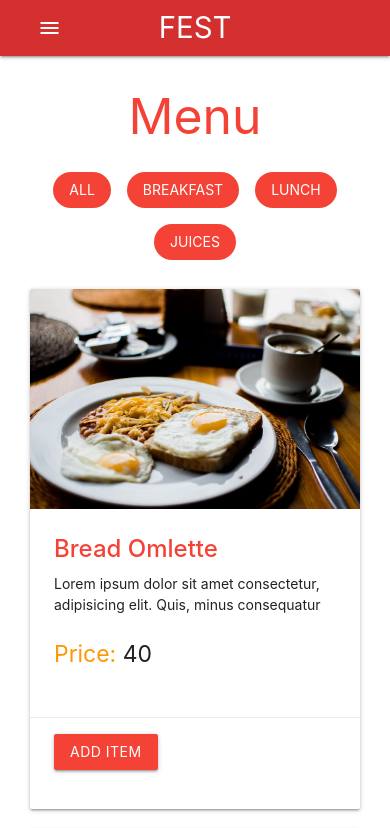
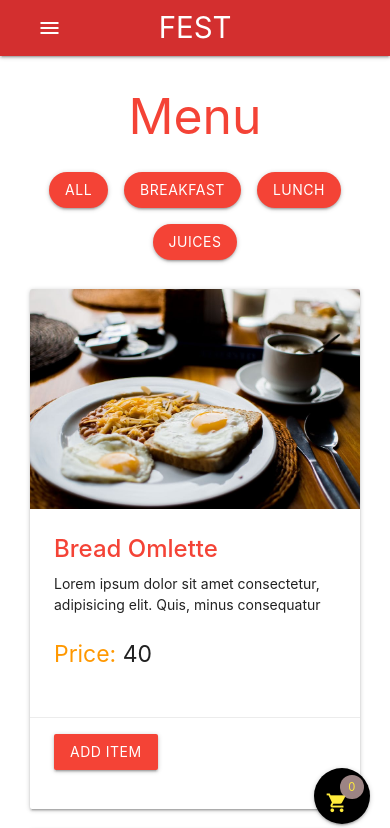
Before and after one commit to muhsinkamil/RestuarantSite-React, a React (Create React App) app: page /menu in a window 390 px wide. Shown: the top 828 px of the page. Built offline with nearby package versions, Linux system fonts and the light colour scheme.

Commit message:
separated and reused cart for smaller screens

```diff
--- a/src/Components/App.js
+++ b/src/Components/App.js
@@ -7,8 +7,15 @@ import Menu from "./Menu"
 import Cart from "./Cart"
 import Contact from "./Contact"
 import NotFound from "./NotFound"
+import CartNavigator from "./Atoms/CartNavigator"
 
 const App = () => {
+  const cartStyle = {
+    linkStyle: "btn-large btn-floating black fixed-navigation",
+    iconStyle: "material-icons yellow-text fixed-cart-icon",
+    badgeStyle: "notification-badge yellow-text fixed-notification-badge",
+  }
+
   return (
     <div className="App">
       <BrowserRouter>
@@ -20,6 +27,7 @@ const App = () => {
           <Route path="/contact" exact component={Contact}></Route>
           <Route exact component={NotFound}></Route>
         </Switch>
+        <CartNavigator cartStyle={cartStyle} />
       </BrowserRouter>
     </div>
   )
--- /dev/null
+++ b/src/Components/Atoms/CartNavigator.js
@@ -0,0 +1,21 @@
+import React from "react"
+import { Link } from "react-router-dom"
+import { connect } from "react-redux"
+
+const CartNavigator = ({ cartItemsCount, cartStyle }) => {
+  return (
+    <Link to="/cart" className={cartStyle.linkStyle}>
+      <i className={cartStyle.iconStyle}>shopping_cart</i>
+      <small className={cartStyle.badgeStyle}>{cartItemsCount}</small>
+    </Link>
+  )
+}
+
+const mapStateToProps = (state) => {
+  const { items } = state.cartItems
+  const itemIds = Object.keys(items)
+  const totalQuantity = itemIds.reduce((acc, id) => acc + items[id].quantity, 0)
+  return { cartItemsCount: totalQuantity }
+}
+
+export default connect(mapStateToProps)(CartNavigator)
--- a/src/Components/Atoms/ParallaxImg.js
+++ b/src/Components/Atoms/ParallaxImg.js
@@ -2,11 +2,11 @@ import React from "react"
 
 const ParallaxImg = ({ poster }) => {
   return (
-    <div className="parallax-container">
+    <section className="parallax-container">
       <div className="parallax">
         <img src={poster} alt="poster" />
       </div>
-    </div>
+    </section>
   )
 }
 
--- a/src/Components/Home/Chefs.js
+++ b/src/Components/Home/Chefs.js
@@ -26,19 +26,15 @@ const Chefs = () => {
       <hr className="ruler" />
 
       <div className="row valign-wrapper">
-        <div className="col s1">
         <button className="btn" onClick={prevSlide}>
           <i className="material-icons">arrow_back</i>
         </button>
-        </div>
 
         <Slide chef={chefs[index]} />
 
-        <div className="col s1">
         <button className="btn" onClick={nextSlide}>
           <i className="material-icons">arrow_forward</i>
         </button>
-        </div>
       </div>
     </section>
   )
--- a/src/Components/Menu/Categories.js
+++ b/src/Components/Menu/Categories.js
@@ -8,7 +8,7 @@ const Categories = ({ allItems, categories, filterItems }) => {
       {categories.map((category, index) => {
         return (
           <button
-            className="btn-flat red white-text"
+            className="btn red white-text"
             style={{ margin: "8px", borderRadius: "20px" }}
             key={index}
             onClick={() => filterItems(allItems, category)}
--- a/src/Components/Navbar.js
+++ b/src/Components/Navbar.js
@@ -1,11 +1,10 @@
 import React, { useEffect } from "react"
 import { Sidenav } from "materialize-css"
-import { size } from "lodash"
 import { withRouter } from "react-router"
 import { Link } from "react-router-dom"
-import { connect } from "react-redux"
+import CartNavigator from "./Atoms/CartNavigator"
 
-const Navbar = ({ cartItemsCount, location }) => {
+const Navbar = ({ location }) => {
   useEffect(() => {
     var sidenavbar = document.querySelectorAll(".sidenav")
     Sidenav.init(sidenavbar)
@@ -13,6 +12,12 @@ const Navbar = ({ cartItemsCount, location }) => {
 
   const navClass = (pathName) => {
     return pathName === "/" ? "nav-wrapper black" : "nav-wrapper red darken-2"
+  }
+
+  const cartStyle = {
+    linkStyle: "darken-3 btn-flat transparent",
+    iconStyle: "material-icons yellow-text",
+    badgeStyle: "notification-badge yellow-text",
   }
 
   return (
@@ -43,15 +48,7 @@ const Navbar = ({ cartItemsCount, location }) => {
           </li>
 
           <li>
-            <Link
-              to="/cart"
-              className="yellow-text darken-3 btn-flat transparent"
-            >
-              <i className="material-icons">shopping_cart</i>
-              <small className="notification-badge yellow-text navbar-notification">
-                {cartItemsCount}
-              </small>
-            </Link>
+            <CartNavigator cartStyle={cartStyle} />
           </li>
         </ul>
 
@@ -83,8 +80,4 @@ const Navbar = ({ cartItemsCount, location }) => {
   )
 }
 
-const mapStateToProps = (state) => {
-  return { cartItemsCount: size(state.cartItems.items) }
-}
-
-export default withRouter(connect(mapStateToProps)(Navbar))
+export default withRouter(Navbar)
--- a/src/data.js
+++ b/src/data.js
@@ -103,14 +103,14 @@ export const chefs = [
     id: 2,
     name: "Louis Hansel",
     desc:
-      "Lorem ipsum dolor sit amet consectetur adipisicing elit. Sapiente commodi adipisci possimus obcaecati vitae nam magnam quos dolorem fuga pariatur eveniet earum, esse voluptatem optio atque temporibus quaerat inventore ad.",
+      "quos dolorem fuga pariatur eveniet earum, esse voluptatem optio atque temporibus quaerat inventore ad. Lorem ipsum dolor sit amet consectetur adipisicing elit. Exercitationem neque optio expedita laudantium.",
     img: "/images/louis-hansel.jpg",
   },
   {
     id: 3,
     name: "Febrian Zak",
     desc:
-      "Lorem ipsum dolor sit amet consectetur adipisicing elit. Sapiente commodi adipisci possimus obcaecati vitae nam magnam quos dolorem fuga pariatur eveniet earum, esse voluptatem optio atque temporibus quaerat inventore ad.",
+      "Lorem, ipsum dolor sit amet consectetur adipisicing elit. Eligendi corrupti fugit totam eveniet molestias, dignissimos ipsa quas numquam ab. Cum quidem quos corporis dignissimos deleniti laboriosam esse ab quibusdam facilis.",
     img: "/images/FebrianZakariah.jpg",
   },
 ]
--- /dev/null
+++ b/src/styles/compStyles/_cartNavigator.scss
@@ -0,0 +1,24 @@
+.fixed-navigation {
+  position: fixed;
+  bottom: 20px;
+  right: 20px;
+  display: none;
+
+  .fixed-cart-icon {
+    position: relative;
+    top: 7px;
+    right: 5px;
+  }
+
+  .fixed-notification-badge {
+    position: relative;
+    top: -70px;
+    right: -10px;
+  }
+}
+
+@media (max-width: 992px) {
+  .fixed-navigation {
+    display: inline;
+  }
+}
--- a/src/styles/compStyles/main.scss
+++ b/src/styles/compStyles/main.scss
@@ -24,3 +24,4 @@ $screen-lg: 1200px;
 @import "_contact.scss";
 @import "_cart.scss";
 @import "_slides.scss";
+@import "_cartNavigator.scss";
```
Also changed, not shown: src/styles/dist/main.css, 2 other files (tests, documents, lock files or other folders). Lines whose indentation alone changed are shown as unchanged.
